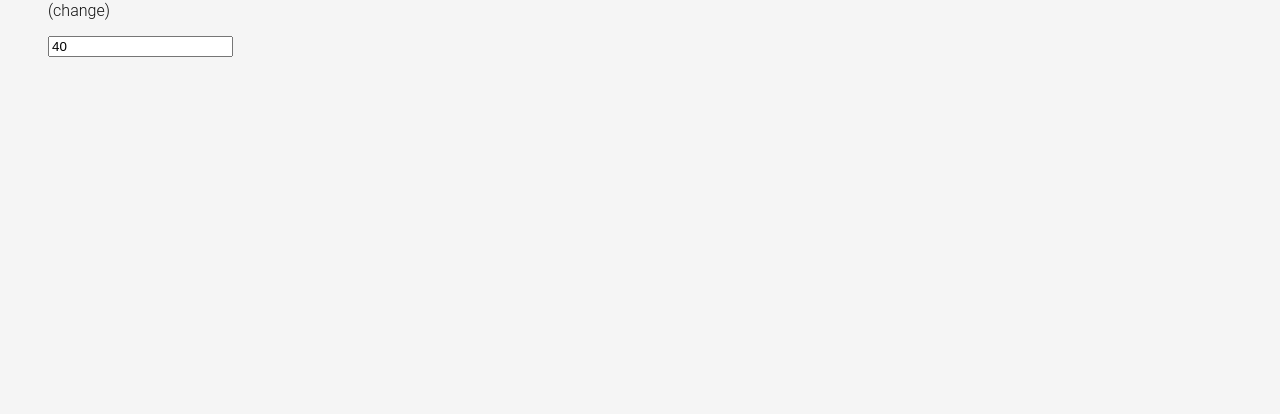
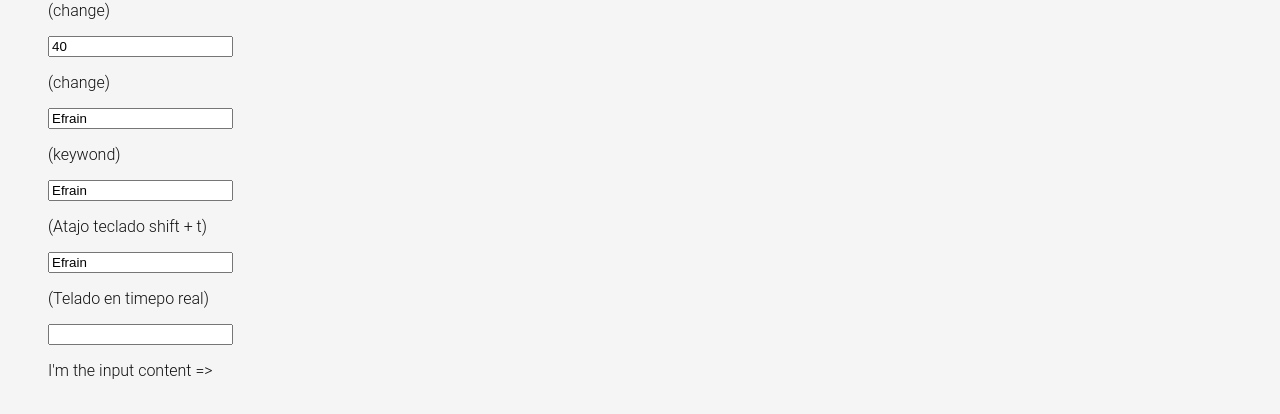
Before and after one commit to efrainlav/Angular17, an Angular app in the folder todoapp/: page /labs in a window 1280 px wide. Shown: the part 838-1252 px from the top of the page. Before the commit the page ends 943 px from the top, so only its background shows below. Built offline with nearby package versions, Linux system fonts and the light colour scheme.

Commit message:
Event biding usando keydown

```diff
--- a/todoapp/src/app/pages/labs/labs.component.html
+++ b/todoapp/src/app/pages/labs/labs.component.html
@@ -23,4 +23,13 @@
   <hr />
   <p>(change)</p>
   <input type="number" [value]="person.age" (change)="changeHandler($event)" />
+  <p>(change)</p>
+  <input type="text" [value]="person.name" (change)="changeHandler($event)" />
+  <p>(keywond)</p>
+  <input type="text" [value]="person.name" (keydown)="keydownHandler($event)" />
+  <p>(Atajo teclado shift + t)</p>
+  <input type="text" [value]="person.name" (keydown.shift.t)="clickHandker()" />
+  <p>(Telado en timepo real)</p>
+  <input type="text" (keyup)="changeTextKeyboard($event)" />
+  <p>I'm the input content => {{ valueInput }}</p>
 </div>
--- a/todoapp/src/app/pages/labs/labs.component.ts
+++ b/todoapp/src/app/pages/labs/labs.component.ts
@@ -30,4 +30,17 @@ export class LabsComponent {
   changeHandler(event: Event) {
     console.log(event);
   }
+
+  keydownHandler(event: KeyboardEvent) {
+    const input = event.target as HTMLInputElement;
+
+    console.log(input.value);
+  }
+
+  valueInput = '';
+
+  changeTextKeyboard(event: KeyboardEvent) {
+    const elementInput = event.target as HTMLInputElement;
+    this.valueInput = elementInput.value;
+  }
 }
```
